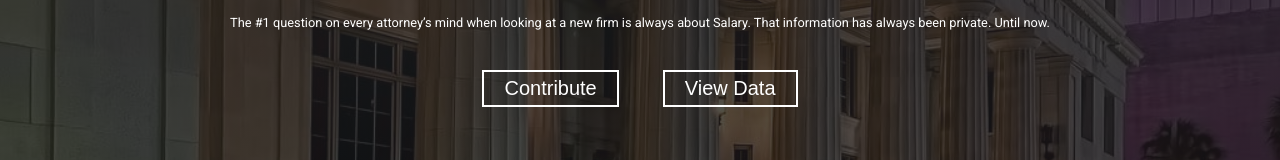
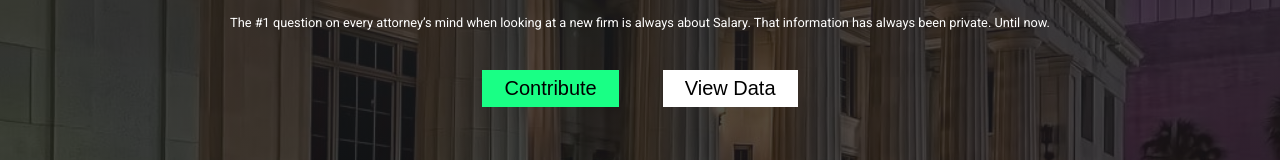
Before and after one commit to mr-rony356/Clear-Wage, a React (Vite) app: page / in a window 1280 px wide. Shown: the part 363-523 px from the top of the page. Built offline with nearby package versions, Linux system fonts and the light colour scheme; no server answers.

Commit message:
minor fixes

```diff
--- a/src/components/ButtonWrapper .jsx
+++ b/src/components/ButtonWrapper .jsx
@@ -2,11 +2,11 @@ import React, { useState } from 'react';
 import { styled } from '@mui/system';
 import Modal from './sections/MultiSteps'; // Import the Modal component
 
-const ButtonWrapper = styled('button')(({ theme }) => ({
+const ButtonWrapper = styled('button')(({ theme, bgColor }) => ({
   fontSize: '20px',
-  color: 'white',
-  border: '2px solid white',
-  backgroundColor: 'transparent',
+  color: 'black',
+  border: `2px solid ${bgColor}`,
+  backgroundColor: bgColor, // Set background color based on prop
   padding: '5px 20px',
   cursor: 'pointer',
   margin: '10px 20px',
@@ -14,16 +14,13 @@ const ButtonWrapper = styled('button')(({ theme }) => ({
   [theme.breakpoints.down('sm')]: {
     padding: '15px 0px', // Adjust padding for mobile view
   },
-  [theme.breakpoints.down('sm')]: {
-    width: '90%', // Adjust width for mobile view
-  },
   '&:hover': {
-    backgroundColor: 'white',
-    color: 'black',
+    backgroundColor: 'black',
+    color: bgColor, // Set color to match background color
   },
 }));
 
-function ButtonStyled({ children, onClick, scrollToSection, openModal }) {
+function ButtonStyled({ children, onClick, scrollToSection, openModal, bgColor }) {
   const [modalOpen, setModalOpen] = useState(false);
 
   const handleButtonClick = () => {
@@ -45,7 +42,7 @@ function ButtonStyled({ children, onClick, scrollToSection, openModal }) {
 
   return (
     <>
-      <ButtonWrapper onClick={handleButtonClick}>{children}</ButtonWrapper>
+      <ButtonWrapper onClick={handleButtonClick} bgColor={bgColor}>{children}</ButtonWrapper>
       {modalOpen && <Modal open={modalOpen} onClose={handleCloseModal} />} {/* Render the Modal component when modalOpen is true */}
     </>
   );
--- a/src/components/HeroSection.jsx
+++ b/src/components/HeroSection.jsx
@@ -1,15 +1,15 @@
 import React from 'react';
-import { styled, useTheme, useMediaQuery } from '@mui/material';
+import { styled, useTheme, useMediaQuery, Button } from '@mui/material';
 import ButtonStyled from './ButtonWrapper ';
 
-const HeroWrapper = styled('div')(({theme})=>(  {
+const HeroWrapper = styled('div')(({ theme }) => ({
   position: 'absolute',
   top: '50%',
   left: '50%',
   transform: 'translate(-50%, -50%)',
   textAlign: 'center',
   color: 'white',
-  width:'95%',
+  width: '95%',
 
 
 }));
@@ -32,12 +32,11 @@ function HeroSection() {
     <HeroWrapper>
       <Title>Salary Transparency For Attorneys</Title>
       <div className="flex-center">
-      <Subtitle style={{maxWidth:isMobile?'100%':'70%'}}>The #1 question on every attorney’s mind when looking at a new firm is always about Salary. That information has always been private. Until now.</Subtitle>
+        <Subtitle style={{ maxWidth: isMobile ? '100%' : '70%' }}>The #1 question on every attorney’s mind when looking at a new firm is always about Salary. That information has always been private. Until now.</Subtitle>
 
       </div>
-      <ButtonStyled openModal={true}>Contribute</ButtonStyled>
-      <ButtonStyled scrollToSection={true}>View Data</ButtonStyled>
-
+      <ButtonStyled openModal={true} bgColor="rgb(25, 255, 133)">Contribute</ButtonStyled>
+      <ButtonStyled scrollToSection={true} bgColor="white">View Data</ButtonStyled>
     </HeroWrapper>
   );
 }
--- a/src/components/sections/Form.jsx
+++ b/src/components/sections/Form.jsx
@@ -36,7 +36,7 @@ function Form() {
                 </div>
 
             </Box>
-            <ButtonStyled openModal={true}>Contribute</ButtonStyled>
+            <ButtonStyled openModal={true} bgColor="rgb(25, 255, 133)">Contribute</ButtonStyled>
         </MiuiSection>
 
     );
--- a/src/components/sections/MultiSteps.jsx
+++ b/src/components/sections/MultiSteps.jsx
@@ -28,7 +28,8 @@ function Modal({ open, onClose }) {
         Bonuses: '',
         MinAnnualBillableRequirement: '',
         Gender: '',
-        Ethnicity: ''
+        Ethnicity: '',
+        Date_Documented: '2024'
     });
     const [step, setStep] = useState(1);
 
@@ -167,9 +168,10 @@ function Modal({ open, onClose }) {
                                             <MenuItem value="Insurance defense litigation">Insurance defense litigation</MenuItem>
                                             <MenuItem value="Insurance plaintiff litigation">Insurance plaintiff litigation</MenuItem>
                                             <MenuItem value="Corporate">Corporate</MenuItem>
-                                            <MenuItem value="Litigation">Litigation</MenuItem>
+                                            <MenuItem value="Civil Litigation">Civil Litigation</MenuItem>
+                                            <MenuItem value="Commercial  Litigation">Commercial  Litigation</MenuItem>
                                             <MenuItem value="Banking">Banking</MenuItem>
-                                            <MenuItem value="INSURANCE">INSURANCE</MenuItem>
+                                            <MenuItem value="Insurance ">Insurance </MenuItem>
                                             <MenuItem value="Bankruptcy">Bankruptcy</MenuItem>
                                             <MenuItem value="Education">Education</MenuItem>
                                             <MenuItem value="Energy">Energy</MenuItem>
@@ -214,7 +216,7 @@ function Modal({ open, onClose }) {
                                             onChange={handleInputChange}
                                         >
                                             <MenuItem value="">Select JD Year</MenuItem>
-                                            {Array.from({ length: 24 }, (_, index) => 2023 - index).map((year, index) => (
+                                            {Array.from({ length: 23 }, (_, index) => 2023 - index).map((year, index) => (
                                                 <MenuItem key={index} value={year.toString()}>{year}</MenuItem>
                                             ))}
 
--- a/src/components/sections/Results.jsx
+++ b/src/components/sections/Results.jsx
@@ -30,7 +30,7 @@ const Results = () => {
   // Filter table data based on the search query
   const filteredData = tableData.filter(row => {
     // Convert search query into an array of lowercase keywords
-    const keywords = searchQuery.toLowerCase().split(' ');
+    const keywords = searchQuery.toLowerCase().split(',');
 
     // Check if all keywords are present in any field of the row
     return keywords.every(keyword => (
@@ -42,6 +42,7 @@ const Results = () => {
       row.Salary.toString().toLowerCase().includes(keyword) ||
       row.Bonuses.toString().toLowerCase().includes(keyword) ||
       row.Gender.toLowerCase().includes(keyword) ||
+      row.JDYear.toString().toLowerCase().includes(keyword) ||
       row.Ethnicity.toLowerCase().includes(keyword)
     ));
   });
@@ -53,7 +54,7 @@ const Results = () => {
       return 0;
     }
 
-    if (sortField === 'Salary' || sortField === 'Bonuses') {
+    if (sortField === 'Salary' || sortField === 'Bonuses'|| sortField === 'JDYear') {
       return parseFloat(a[sortField]) - parseFloat(b[sortField]);
     } else {
       return a[sortField].localeCompare(b[sortField]);
@@ -78,8 +79,6 @@ const Results = () => {
       </div>
       <div style={{ width: '100%', height: '25px', textAlign: 'right' }}>
       <Select
-            label='s'
-            placeholder='ss'
             value={sortField}
             onChange={(e) => setSortField(e.target.value)}
             fullWidth
@@ -111,7 +110,6 @@ const Results = () => {
       <ul style={{ listStyleType: 'none', padding: 0, border: '1px solid black', width: isMobile ? '100%' : '100%', marginTop: isMobile ? '10px' : '0' }}>
         <li style={{ fontWeight: 'bold',
         display: 'flex',
-        justifyContent: 'space-between',
          borderBottom: '1px solid black',
           padding: '10px 0', color: 'black',
           fontSize:isMobile? '9px':'14px' }}>
@@ -133,7 +131,7 @@ const Results = () => {
         ) : (
           sortedData.map((rowData, index) => (
             <li key={index} style={{ display: 'flex',
-            justifyContent: 'start', borderBottom: '1px solid black',
+             borderBottom: '1px solid black',
             padding: '10px 0', color: 'black', fontSize:isMobile? '8px':'14px' }}>
               <span style={{ flex: 2 }}>{rowData.JDYear}</span>
               <span style={{ flex: 2 }}>{rowData.PracticeArea}</span>
```
